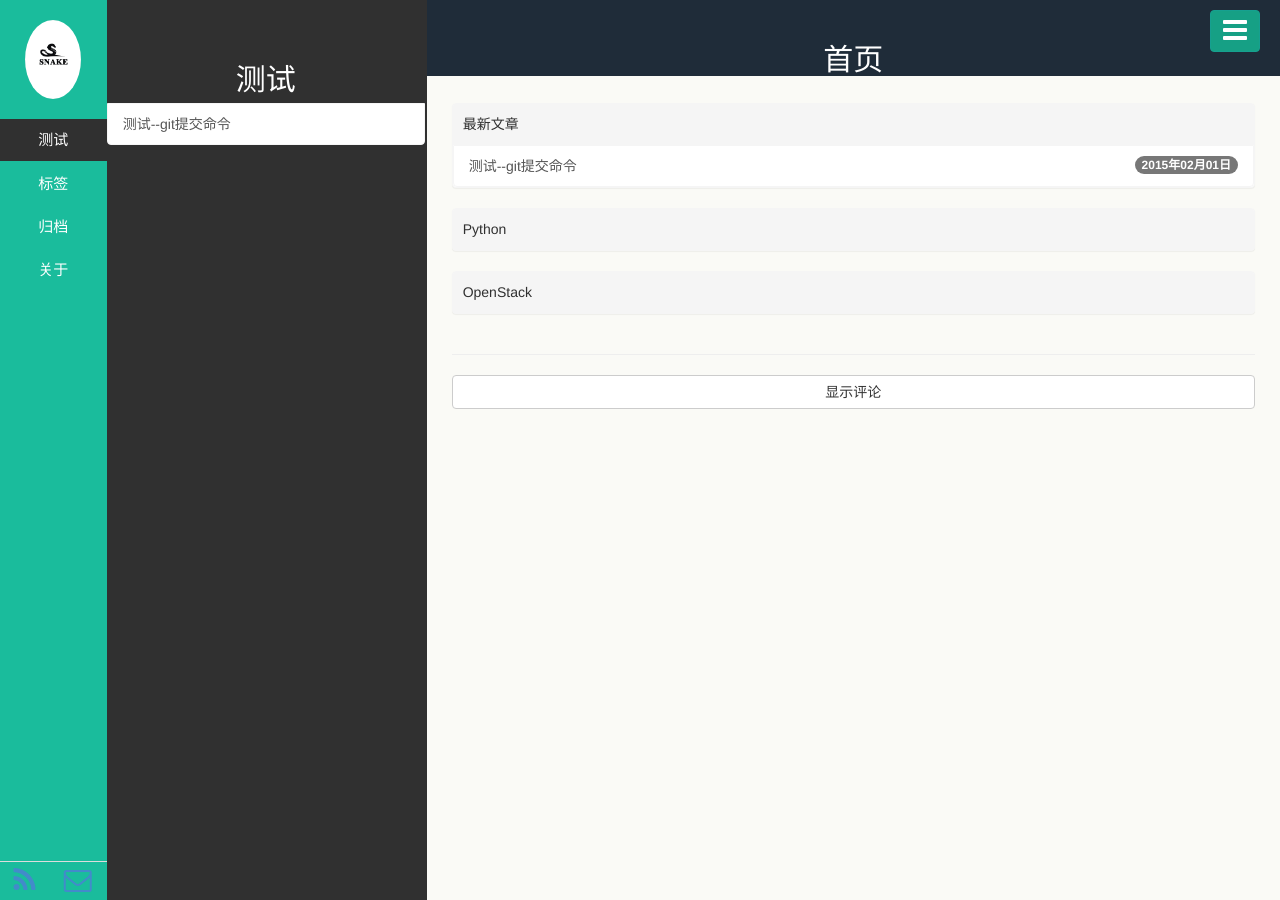
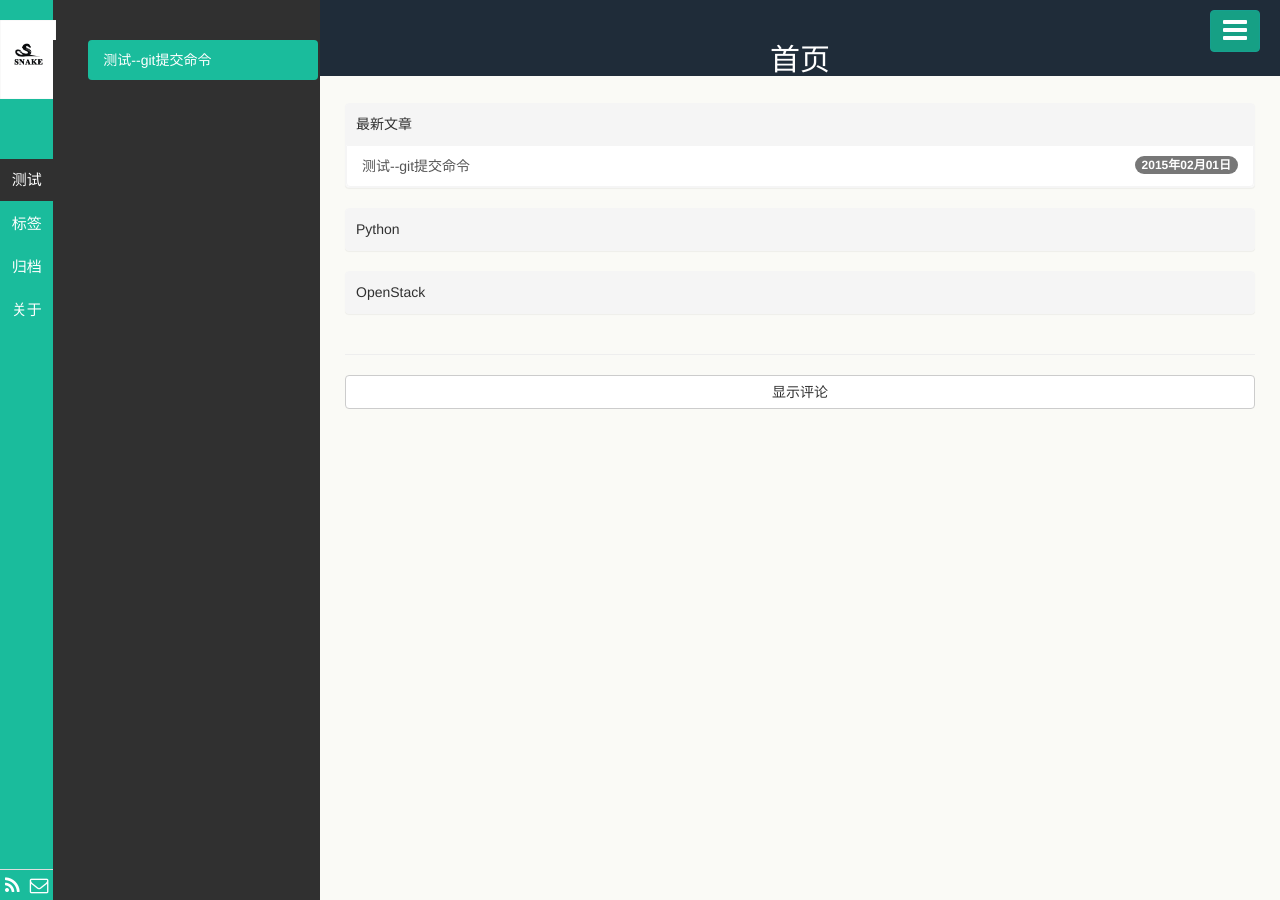
Before and after one commit to snake1977/snake1977.github.io, a Jekyll site: the page built from index.html, in a window 1280 px wide. Built offline with Jekyll 4.4.1, drawn with Linux system fonts in a browser that asks for light colours; the list of posts is cut into pages by our own code.

Commit message:
Update navside.html

```diff
--- a/_includes/navside.html
+++ b/_includes/navside.html
@@ -1,42 +1,46 @@
-<div class="col-md-4 col-lg-4 col-sm-12 col-xs-12 aside visible-md visible-lg">
+<div class="col-md-3 col-lg-3 col-sm-13 col-xs-13 aside visible-md visible-lg">
   <div class="row">
-    <div class="col-md-3 col-xs-3 aside1">
+    <div class="col-md-2 col-xs-2 aside1">
       <br>
-      <a class="pjaxlink" href="/"><img src="{{ site.gavatar }}" class="img-circle avatar"></a>
-      <br><br>
+      <a class="pjaxlink" href="/"><img src="{{ site.gavatar }}" class="img-ronuded avatar" style="border-width:0px; border-color:#000"></a>
+      <br><br><br><br>
       <ul class="nav nav-pills nav-stacked">
-        {% for category in site.categories %}
-          <li><a href="#{{ category | first }}" data-toggle="tab">{{ category[0] }}</a></li>
+        {% for category in site.categories %}     <!-- 这里是aside1的读书、生活、科研、技术、绘画-->
+         <li><a href="#{{ category | first }}" data-toggle="tab">{{ category[0] }}</a></li>
         {% endfor %}
         <li><a href="#tags" data-toggle="tab">{{ site.locals.tags }}</a></li>
         <li><a class="pjaxlink" href="/pages/archive.html">{{ site.locals.archive }}</a></li>
         <li><a class="pjaxlink" href="/pages/about.html">{{ site.locals.about }}</a></li>
+        <!-- <li><a href="#tags" data-toggle="tab"><i class="fa fa-tags fa-lg"></i></a></li>
+        <li><a class="pjaxlink" href="/pages/archive.html"><i class="fa fa-archive fa-lg"></i></a></li>
+        <li><a class="pjaxlink" href="/pages/about.html"><i class="fa fa-user fa-lg"></i></a></li>
+        这是原来现实汉字的代码，我改为了图标 -->
       </ul>
       <div class="aside1_bottom">
         <table class="table table-condensed">
           <tr>
-            <td><a href="/pages/atom.xml" target="_blank"><i class="fa fa-rss fa-2x"></i></a></td>
-            <td><a href="mailto:{{ site.author.email }}"><i class="fa fa-envelope-o fa-2x"></i></a></td>
+            <td><a href="/pages/atom.xml" target="_blank"><i class="fa fa-rss fa-lg" style="color:#fff;"></i></a></td>
+            <td><a href="mailto:{{ site.author.email }}"><i class="fa fa-envelope-o fa-lg" style="color:#fff;"></i></a></td>
           </tr>
         </table>
       </div>
     </div>
-    <div class="col-md-9 col-xs-9 aside2">
+    <div class="col-md-10 col-xs-10 aside2">
       <div class="row">
         <div class="tab-content">
           {% for category in site.categories %}
             <div class="tab-pane" id="{{ category[0] }}">
               <div class="list-group">
-                <h2 class="center">{{ category[0] }}</h2>
+                <!--<h2 class="center">{{ category[0] }}</h2>-->     <!--原来aside2上面的大标题-->
                 {% for post in category[1] %}
-                  <a href="{{ post.url }}" class="list-group-item pjaxlink">{{post.title}}</a>
+                  <a href="{{ post.url }}" class="list-group-item-lay pjaxlink">{{post.title}}</a>
                 {% endfor %}
               </div>
             </div>
           {% endfor %}
           <div class="tab-pane" id="tags">
             <div class="panel-group" id="accordion">
-              <h2 class="center">{{ site.locals.tags }}</h2>
+              <!--<h2 class="center">{{ site.locals.tags }}</h2>-->
               {% for tag in site.tags %}
                 <div class="panel panel-info">
                   <div class="panel-heading">
```
